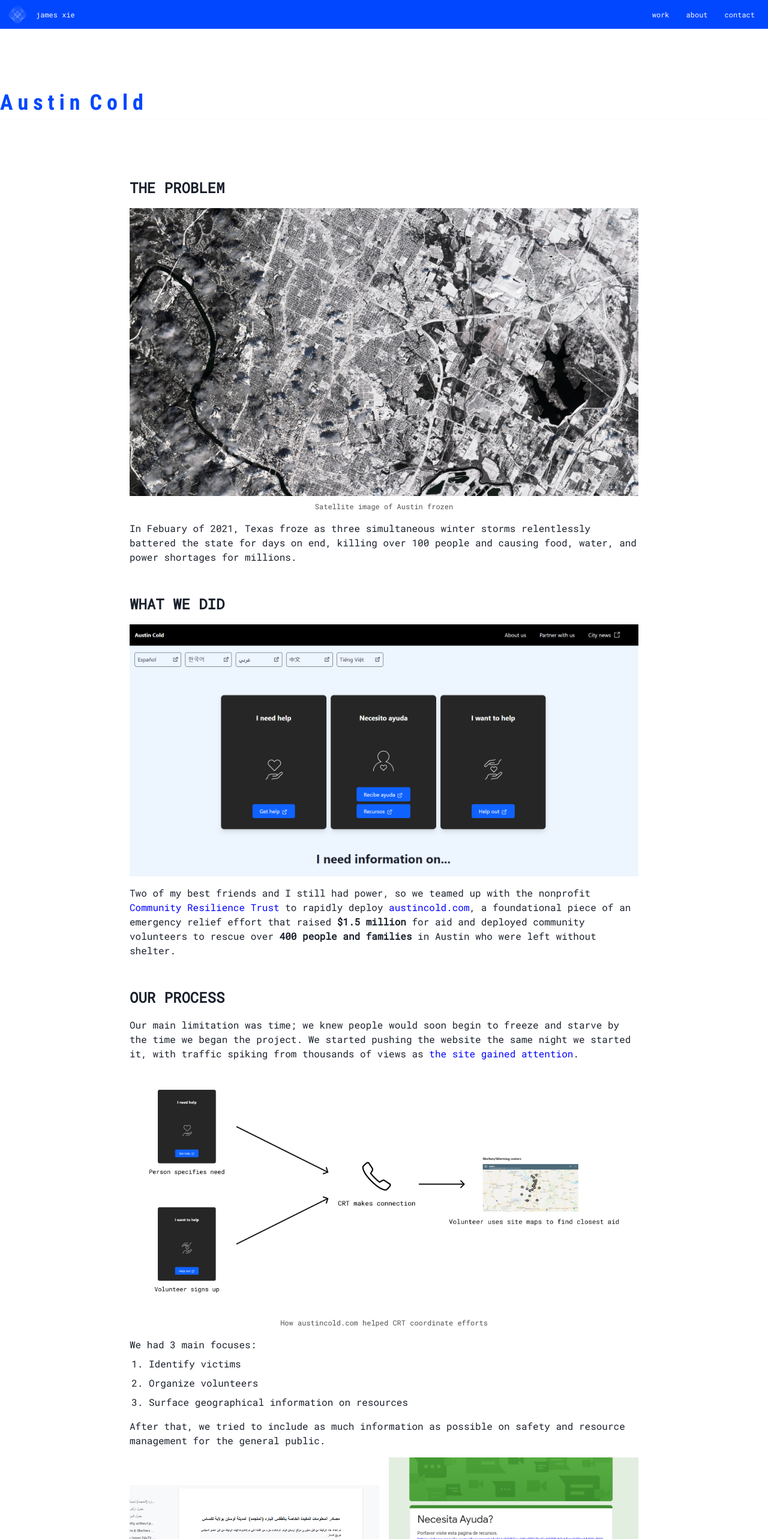
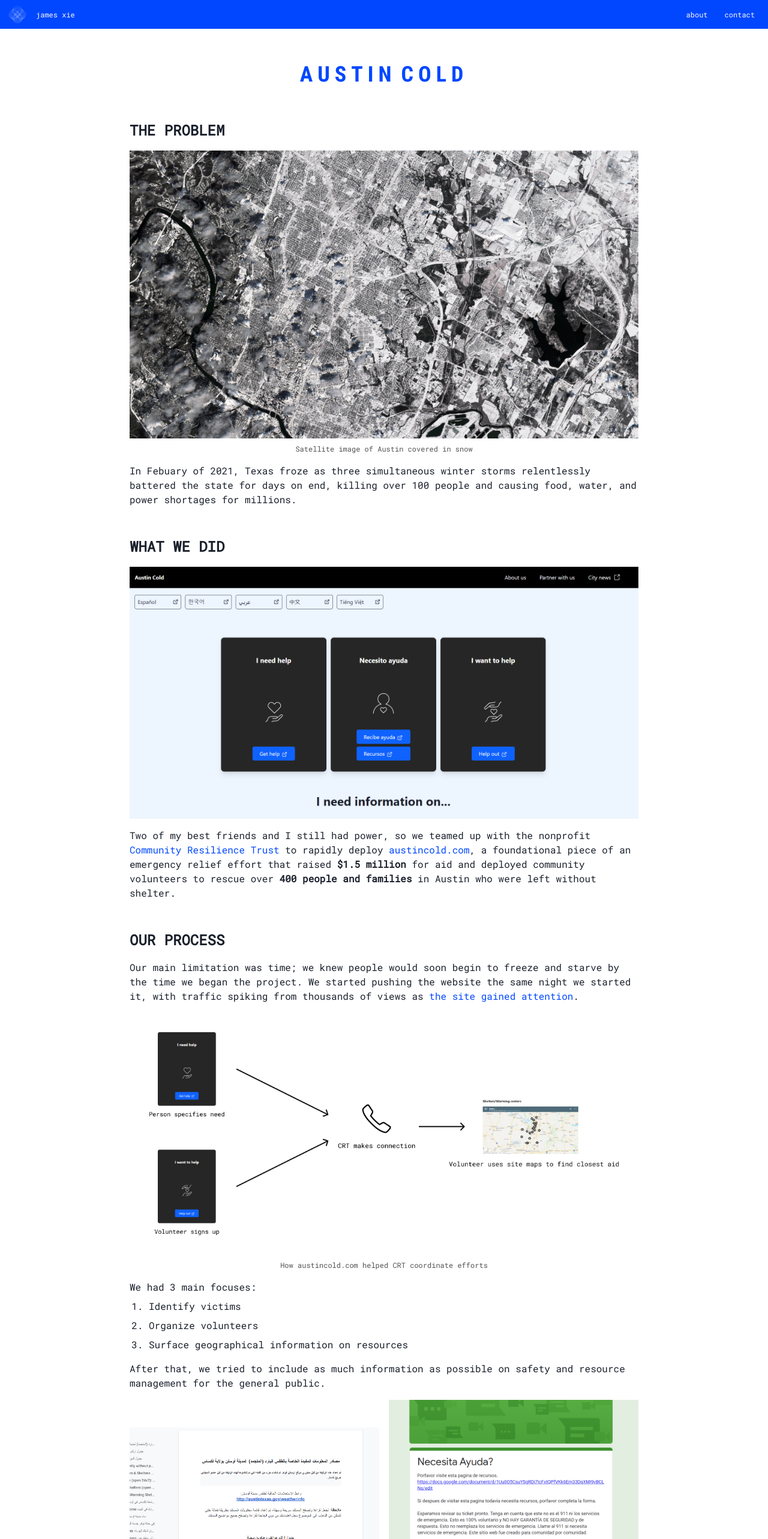
Before and after one commit to JamesZXie/portfolio-2.0, a React (Create React App) app: page /austin-cold in a window 1280 px wide. Shown: the top 2566 px of the page at 60% size. Built offline with nearby package versions, Linux system fonts and the light colour scheme.

Commit message:
Restyle case study

```diff
--- a/src/App.scss
+++ b/src/App.scss
@@ -68,3 +68,15 @@ button {
         box-shadow: none !important;
     }
 }
+
+a {
+    color: $ui-01 !important;
+
+    &:hover {
+        color: $interactive-01 !important;
+    }
+
+    &:focus-visible {
+        outline: none !important;
+    }
+}
--- a/src/components/Nav/index.js
+++ b/src/components/Nav/index.js
@@ -41,9 +41,8 @@ const Nav = (props) => {
           </Button>
         </Box>
         <Box>
-          <Button>work</Button>
-          <Button>about</Button>
-          <Button>contact</Button>
+          <Button onClick={() => handleLink('/about')}>about</Button>
+          <Button onClick={() => handleLink('/contact')}>contact</Button>
         </Box>
       </Flex>
     </Box>
--- a/src/pages/Home/Projects/index.js
+++ b/src/pages/Home/Projects/index.js
@@ -1,11 +1,14 @@
 import React, { useState } from 'react';
 import {
-  Grid,
   GridItem,
   Box,
+  Flex,
   Image,
   Text,
+  Button,
 } from '@chakra-ui/react';
+import { Link } from 'react-router-dom';
+import arrows from '../../../assets/images/Home/Hero/ExploreArrows.svg';
 
 import './projects.scss';
 
@@ -24,15 +27,33 @@ const Projects = (props) => {
         colStart={[2, 2, 2, 2, 2, 4]}
         colSpan={[5, 5, 5, 5, 5, 3]}
       >
-        <Header title="AUSTINCOLD" />
-        <Text>
-          Scrambling to save lives during the 2021 Texas winter storms.
-        </Text>
+        <Flex
+          height="100%"
+          justify="space-between"
+          direction="column"
+        >
+          <Box>
+            <Header title="AUSTINCOLD" />
+            <Text paddingRight="4rem">
+              Scrambling to save lives during the 2021 Texas winter storms.
+            </Text>
+          </Box>
+          <Link to="/austin-cold">
+            <Button className="projects__read-more-button">
+              READ MORE
+              <Image src={arrows} className="right-arrow" />
+            </Button>
+          </Link>
+        </Flex>
       </GridItem>
       <GridItem
         colSpan={[5, 5, 5, 5, 5, 3]}
+        position="relative"
+        marginBottom="1rem"
       >
-        <Image className="projects__image" src={austinCold} />
+        <Link to="/austin-cold" unselectable>
+          <Image className="projects__image" src={austinCold} />
+        </Link>
       </GridItem>
     </Section>
   );
--- a/src/pages/Home/Projects/projects.scss
+++ b/src/pages/Home/Projects/projects.scss
@@ -4,8 +4,31 @@
     background-color: $ui-02;
 
     &__image {
-        box-shadow: .75rem .75rem 0px -1px $ui-01;
-        -webkit-box-shadow: .75rem .75rem 0px -1px $ui-01;
-        -moz-box-shadow: .75rem .75rem 0px -1px $ui-01;
+        box-shadow: 1rem 1rem 0px -1px $ui-01;
+        -webkit-box-shadow: 1rem 1rem 0px -1px $ui-01;
+        -moz-box-shadow: 1rem 1rem 0px -1px $ui-01;
+        transition: all 0.2s ease-in-out;
+
+        &:hover {
+            cursor: pointer;
+            box-shadow: 1rem 1rem 0px -1px $interactive-01;
+            -webkit-box-shadow: 1rem 1rem 0px -1px $interactive-01;
+            -moz-box-shadow: 1rem 1rem 0px -1px $interactive-01;
+        }
+    }
+
+    &__read-more-button {
+        background-color: $ui-01 !important;
+        color: white;
+
+        &:hover {
+            background-color: $interactive-01 !important;
+        }
+    }
+
+    .right-arrow {
+        transform: rotate(-90deg);
+        height: 1rem;
+        margin-left: 1rem;
     }
 }
--- a/src/pages/Project/AustinCold/index.js
+++ b/src/pages/Project/AustinCold/index.js
@@ -16,20 +16,28 @@ import AustinSnow from '../../../assets/images/AustinCold/austin-snow-air.jpg';
 const imageBottomPadding = '1rem';
 
 const AustinCold = ({}) => (
-  <>
-    <Box paddingTop="6rem">
-      <Header title="Austin Cold" fontSize={100} center />
-    </Box>
   <Section
     className="austin-cold"
   >
+    <GridItem
+      colStart={3}
+      colSpan={8}
+      colEnd={11}
+    >
+      <Center>
+        <Header title="AUSTIN COLD" center />
+      </Center>
+    </GridItem>
 
-      <GridItem colSpan={2} />
-      <GridItem colSpan={8} paddingTop="1rem">
+    <GridItem
+      colStart={3}
+      colSpan={6}
+      colEnd={11}
+    >
       <Text as="h2">THE PROBLEM</Text>
       <Image src={AustinSnow} height="30rem" objectFit="cover" width="100%" />
       <Center paddingBottom={imageBottomPadding}>
-          <Text as="h5">Satellite image of Austin frozen</Text>
+        <Text as="h5">Satellite image of Austin covered in snow</Text>
       </Center>
       <Text>
         In Febuary of 2021, Texas froze as three simultaneous winter storms
@@ -37,9 +45,11 @@ const AustinCold = ({}) => (
         causing food, water, and power shortages for millions.
       </Text>
     </GridItem>
-      <GridItem colSpan={2} />
-      <GridItem colSpan={2} />
-      <GridItem colSpan={8}>
+    <GridItem
+      colStart={3}
+      colEnd={11}
+      colSpan={8}
+    >
       <Text as="h2">WHAT WE DID</Text>
       <Link href="https://www.austincold.com" target="blank">
         <Image
@@ -52,11 +62,11 @@ const AustinCold = ({}) => (
         Two of my best friends and I still had
         power, so we teamed up with the nonprofit
         {' '}
-          <Link color="blue" href="https://communityresiliencetrust.org/" isExternal>Community Resilience Trust </Link>
+        <Link href="https://communityresiliencetrust.org/" isExternal>Community Resilience Trust </Link>
         {' '}
         to rapidly deploy
         {' '}
-          <Link color="blue" href="https://austincold.com" isExternal>austincold.com</Link>
+        <Link href="https://austincold.com" isExternal>austincold.com</Link>
         , a foundational piece of an emergency relief effort that
         raised
         {' '}
@@ -70,9 +80,12 @@ const AustinCold = ({}) => (
         in Austin who were left without shelter.
       </Text>
     </GridItem>
-      <GridItem colSpan={2} />
-      <GridItem colSpan={2} />
-      <GridItem colSpan={8}>
+
+    <GridItem
+      colStart={3}
+      colEnd={11}
+      colSpan={8}
+    >
       <Text as="h2">OUR PROCESS</Text>
       <Text paddingBottom="1rem">
         Our main limitation was time; we knew people would soon begin
@@ -81,7 +94,6 @@ const AustinCold = ({}) => (
         spiking from thousands of views as
         {' '}
         <Link
-            color="blue"
           isExternal
           href="https://cbsaustin.com/news/local/austin-volunteers-create-online-crowdsourcing-hub-to-help-neighbors-in-need-of-storm-aid"
         >
@@ -145,22 +157,26 @@ const AustinCold = ({}) => (
         neighborhoods were left in the cold.
       </Text>
     </GridItem>
-      <GridItem colSpan={2} />
-      <GridItem colSpan={2} />
-      <GridItem colSpan={8}>
+    <GridItem
+      colStart={3}
+      colEnd={11}
+      colSpan={8}
+    >
       <Text>
         We maintained the website for about two weeks,
         updating information about food and water after the storms subsided.
       </Text>
     </GridItem>
-      <GridItem colSpan={2} />
-      <GridItem colSpan={2} />
-      <GridItem colSpan={8}>
+
+    <GridItem
+      colStart={3}
+      colEnd={11}
+      colSpan={8}
+    >
       <Text as="h2">THE TEAM</Text>
       <UnorderedList>
         <ListItem>
           <Link
-              color="blue"
             href="https://www.linkedin.com/in/alexandermelo1/"
           >
             Alexander Melo, a bodega enthusiast
@@ -168,8 +184,7 @@ const AustinCold = ({}) => (
         </ListItem>
         <ListItem>
           <Link
-              color="blue"
-              href="https://www.linkedin.com/in/alexandermelo1/"
+            href="https://www.linkedin.com/in/josefinamancilla/"
           >
             Josefina Mancilla, a great climber of rocks
           </Link>
@@ -181,7 +196,7 @@ const AustinCold = ({}) => (
       <Text paddingTop="1rem">
         And of course, Angelica Orazo from
         {' '}
-          <Link color="blue" href="https://communityresiliencetrust.org">
+        <Link href="https://communityresiliencetrust.org">
           Community Resilience Trust
         </Link>
         {' '}
@@ -190,7 +205,6 @@ const AustinCold = ({}) => (
       </Text>
     </GridItem>
   </Section>
-  </>
 );
 
 export default AustinCold;
--- a/src/pages/Project/PowerGlove/index.js
+++ b/src/pages/Project/PowerGlove/index.js
@@ -64,7 +64,7 @@ const PowerGlove = ({}) => (
           application in real time. Check out the code, an example, and a pseudo-api
           {' '}
           {' '}
-          <Link isExternal color="blue" href="https://github.com/JamesZXie/power-glove">here</Link>
+          <Link isExternal href="https://github.com/JamesZXie/power-glove">here</Link>
           .
         </Text>
       </GridItem>
@@ -104,7 +104,7 @@ const PowerGlove = ({}) => (
           very, very short, as we only had one glove to work with, and as you can imagine
           passing it around was not an option. You can find a copy of that repo linked above or
           {' '}
-          <Link color="blue" isExternal href="https://github.com/JamesZXie/power-glove">here</Link>
+          <Link isExternal href="https://github.com/JamesZXie/power-glove">here</Link>
           .
         </Text>
       </GridItem>
```
Lines whose indentation alone changed are shown as unchanged.
